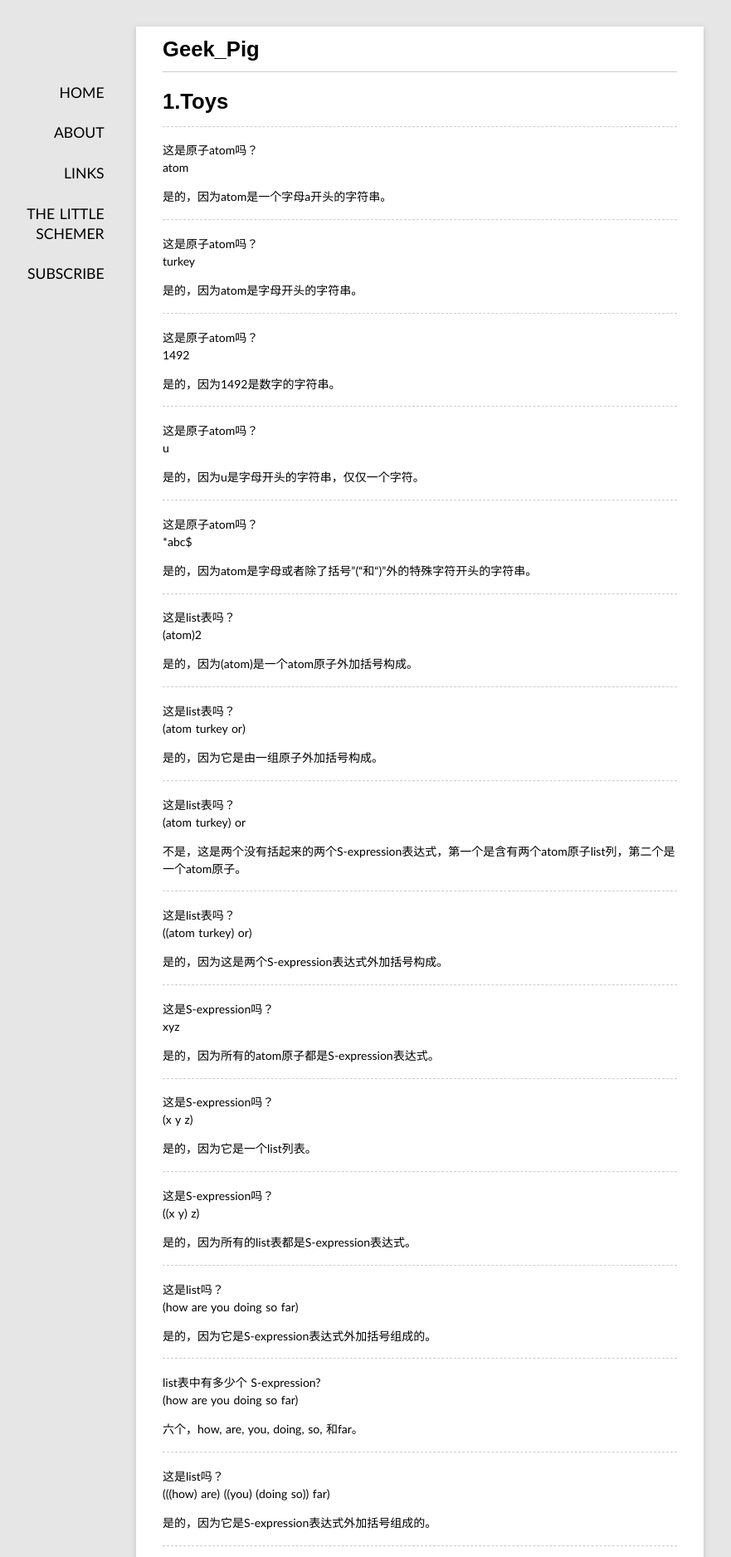
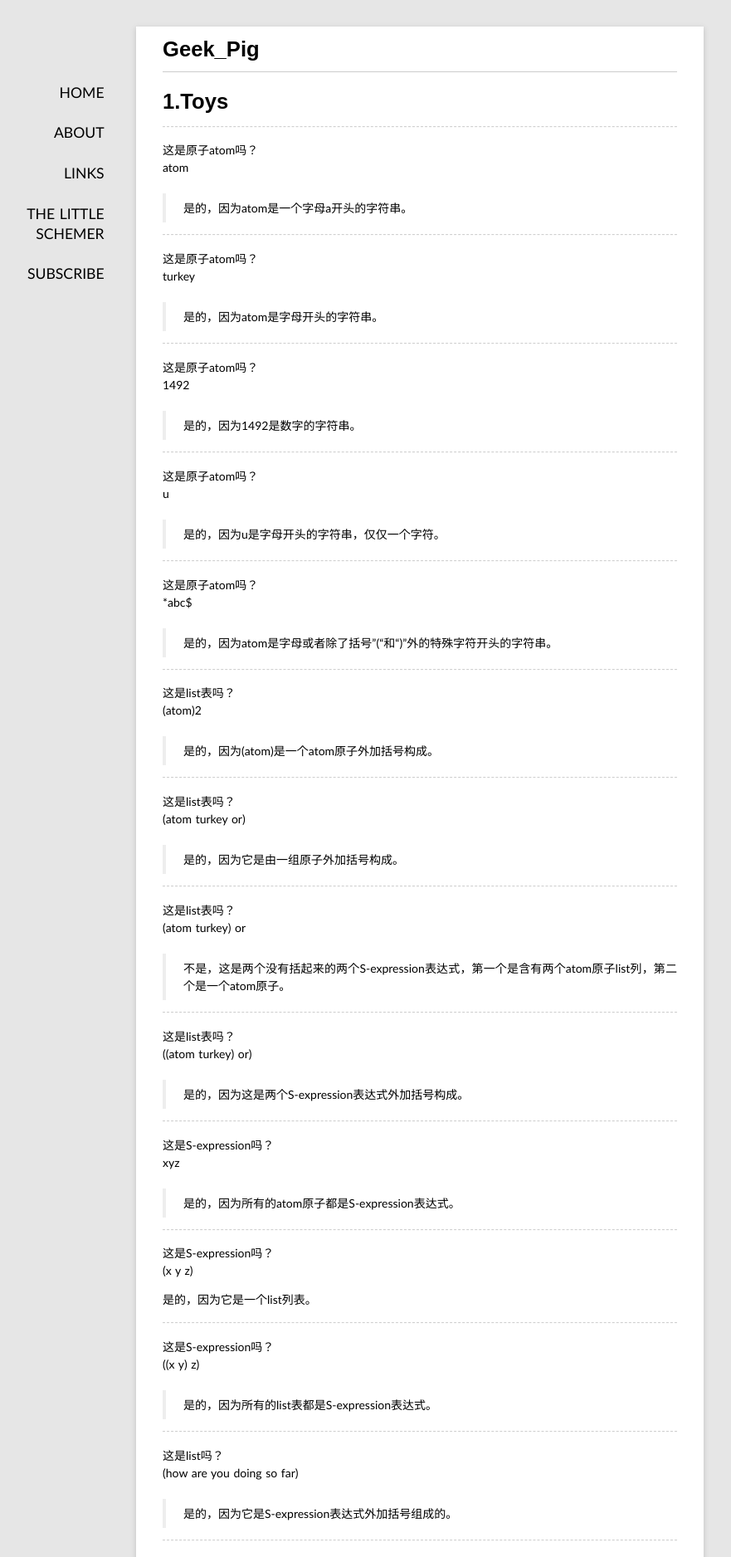
Before and after one commit to rhuichao/uternet.github.io, a Jekyll site: the page built from TLS/01.md, in a window 1280 px wide. Shown: the top 1876 px of the page at 83% size, without its empty margins (134-1015 px from the left). Built offline with Jekyll 4.4.1, drawn with Linux system fonts in a browser that asks for light colours; some web fonts are replaced; Markdown is read by kramdown in place of the engine named in the settings.

Commit message:
new document posted

```diff
--- a/TLS/01.md
+++ b/TLS/01.md
@@ -7,70 +7,70 @@ title:  1.Toys
 这是原子atom吗？
 atom
 
-是的，因为atom是一个字母a开头的字符串。
+>是的，因为atom是一个字母a开头的字符串。
 
 ------------------
 
 这是原子atom吗？
 turkey
 
-是的，因为atom是字母开头的字符串。
+>是的，因为atom是字母开头的字符串。
 
 ------------------
 
 这是原子atom吗？
 1492
 
-是的，因为1492是数字的字符串。
+>是的，因为1492是数字的字符串。
 
 ------------------
 
 这是原子atom吗？
 u
 
-是的，因为u是字母开头的字符串，仅仅一个字符。
+>是的，因为u是字母开头的字符串，仅仅一个字符。
 
 ------------------
 
 这是原子atom吗？
 *abc$
 
-是的，因为atom是字母或者除了括号”(“和“)”外的特殊字符开头的字符串。
+>是的，因为atom是字母或者除了括号”(“和“)”外的特殊字符开头的字符串。
 
 ------------------
 
 这是list表吗？
 (atom)2
 
-是的，因为(atom)是一个atom原子外加括号构成。
+>是的，因为(atom)是一个atom原子外加括号构成。
 
 ------------------
 
 这是list表吗？
 (atom turkey or)
 
-是的，因为它是由一组原子外加括号构成。
+>是的，因为它是由一组原子外加括号构成。
 
 ------------------
 
 这是list表吗？
 (atom turkey) or
 
-不是，这是两个没有括起来的两个S-expression表达式，第一个是含有两个atom原子list列，第二个是一个atom原子。
+>不是，这是两个没有括起来的两个S-expression表达式，第一个是含有两个atom原子list列，第二个是一个atom原子。
 
 ------------------
 
 这是list表吗？
 ((atom turkey) or)
 
-是的，因为这是两个S-expression表达式外加括号构成。
+>是的，因为这是两个S-expression表达式外加括号构成。
 
 ------------------
 
 这是S-expression吗？
 xyz
 
-是的，因为所有的atom原子都是S-expression表达式。
+>是的，因为所有的atom原子都是S-expression表达式。
 
 ------------------
 
@@ -84,63 +84,63 @@ xyz
 这是S-expression吗？
 ((x y) z)
 
-是的，因为所有的list表都是S-expression表达式。
+>是的，因为所有的list表都是S-expression表达式。
 
 ------------------
 
 这是list吗？
 (how are you doing so far)
 
-是的，因为它是S-expression表达式外加括号组成的。
+>是的，因为它是S-expression表达式外加括号组成的。
 
 ------------------
 
 list表中有多少个 S-expression?
 (how are you doing so far)
 
-六个，how, are, you, doing, so, 和far。
+>六个，how, are, you, doing, so, 和far。
 
 ------------------
 
 这是list吗？
 (((how) are) ((you) (doing so)) far)
 
-是的，因为它是S-expression表达式外加括号组成的。
+>是的，因为它是S-expression表达式外加括号组成的。
 
 ------------------
 
 list表中有多少个 S-expression?
 (((how) are) ((you) (doing so)) far)
 
-三个，((how) are), ((you) (doing so)), 和 far
+>三个，((how) are), ((you) (doing so)), 和 far
 
 ------------------
 
 这是list吗？
 ()
 
-是的，因为它是0个S-expression表达式外加括号组成的。这个特殊的S-expression称为null空(或者empty空)
+>是的，因为它是0个S-expression表达式外加括号组成的。这个特殊的S-expression称为null空(或者empty空)
 
 ------------------
 
 这是atom原子吗？
 ()
 
-不是，因为()仅仅是一个list表。
+>不是，因为()仅仅是一个list表。
 
 ------------------
 
 这是list吗？
 (() () () ())
 
-是的，因为它是S-expression表达式外加括号组成的。
+>是的，因为它是S-expression表达式外加括号组成的。
 
 ------------------
 
 下面的声明中的表l的car是什么
 (a b c)
 
-是a，因为a是list表的第一个atom原子
+>是a，因为a是list表的第一个atom原子
 
 ------------------
 
@@ -148,21 +148,21 @@ list表中有多少个 S-expression?
 下面的声明中的表l的car是什么
 l是((a b c) x y z)
 
-(a b c), 因为(a b c)是这个非空list表的第一个 S-expression表达式。
+>(a b c), 因为(a b c)是这个非空list表的第一个 S-expression表达式。
 
 ------------------
 
 下面的声明中的表l的car是什么
 l是 hotdog
 
-没有答案，atom原子没有car
+>没有答案，atom原子没有car
 
 ------------------
 
 下面的声明中的表l的car是什么
 l是 ()
 
-没有答案，空表没有car。 注脚：L：nil
+>没有答案，空表没有car。 注脚：L：nil
 
 ------------------
 
@@ -176,18 +176,18 @@ l是 ()
 下面的声明中的表l的car是什么
 l是(((hotdogs)) (and) (picle) relish)
 
-((hotdogs)),叫做“hotdogs的列表的列表。”((hotdog))是l的第一个 S-expression.
+>((hotdogs)),叫做“hotdogs的列表的列表。”((hotdog))是l的第一个 S-expression.
 
 ------------------
 
 下面的声明中的表l，取(car l)是什么
 l是(((hotdogs)) (and) (picle) relish)
 
-((hotdogs)), (car l)是另一种“l的car”的写法。
-示意：
-
-    (car (((hotdogs)) (and) (picle) relish))
-    ==>((hotdogs))
+>((hotdogs)), (car l)是另一种“l的car”的写法。
+>示意：
+>
+>    (car (((hotdogs)) (and) (picle) relish))
+>    ==>((hotdogs))
 
 ------------------
 
```
